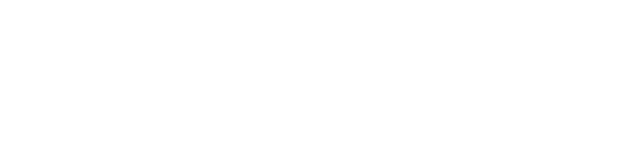
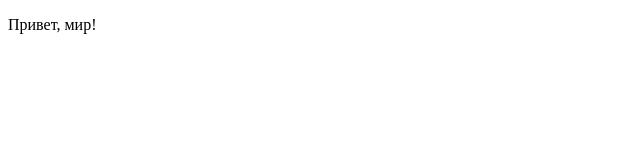
Before and after one commit to ArakcheevIgor1/ArakcheevIgor1.github.io, a plain HTML site: page index.html in a window 1280 px wide. Shown: the whole page, without its empty margins (0-640 px from the left). Drawn offline with Linux system fonts and the light colour scheme.

Commit message:
Update index.html

```diff
--- a/index.html
+++ b/index.html
@@ -7,6 +7,6 @@
     <title>My first project</title>
 </head>
 <body>
-
+    <p>Привет, мир!</p>
 </body>
 </html>
```
